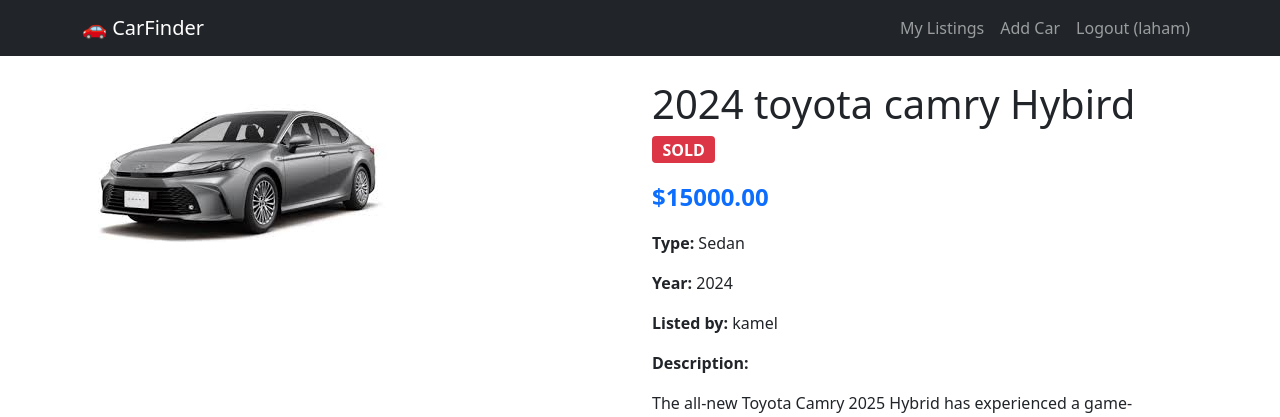
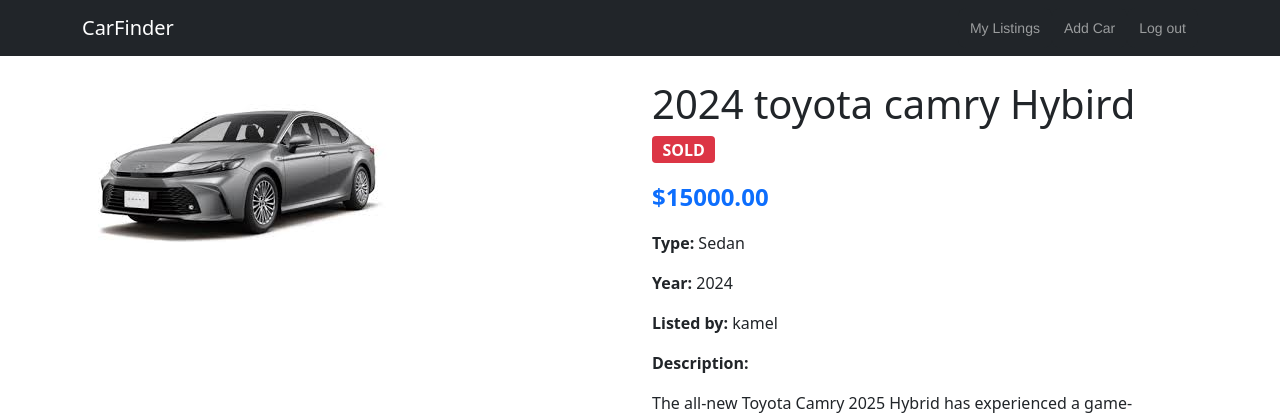
Before and after one commit to nabeellaham/Capstone-Project, a Django app: page /car/6/ in a window 1280 px wide. Shown: the top 417 px of the page. Run offline with Django 5.2, Linux system fonts and the light colour scheme; a user stored in the database is signed in; data comes from the database, SQL or seed files in the repository; both versions use the stored data as it was after the commit.

Commit message:
New design button for (logout ,my listings , add car)

```diff
--- a/cap2/car_finder/car_finder/settings.py
+++ b/cap2/car_finder/car_finder/settings.py
@@ -89,3 +89,4 @@ LOGIN_REDIRECT_URL = 'home'
 LOGIN_URL = 'login'
 
 DEFAULT_AUTO_FIELD = 'django.db.models.BigAutoField'
+LOGOUT_REDIRECT_URL = 'login'
--- a/cap2/car_finder/users/templates/base.html
+++ b/cap2/car_finder/users/templates/base.html
@@ -23,18 +23,58 @@
             height: 200px;
             object-fit: cover;
         }
+        .button-1 {
+            background-color: #212529;
+            border-radius: 8px;
+            border-width: 0;
+            color: #9b9d9e;
+             cursor: pointer;
+            display: inline-block;
+            font-family: "Haas Grot Text R Web", "Helvetica Neue", Helvetica, Arial, sans-serif;
+            font-size: 14px;
+            font-weight: 500;
+            line-height: 20px;
+            list-style: none;
+            margin: 0;
+            padding: 10px 12px;
+            text-align: center;
+            transition: all 200ms;
+            vertical-align: baseline;
+            white-space: nowrap;
+            user-select: none;
+            -webkit-user-select: none;
+            touch-action: manipulation;
+}
     </style>
 </head>
 <body>
     <nav class="navbar navbar-expand-lg navbar-dark bg-dark">
         <div class="container">
-            <a class="navbar-brand" href="{% url 'home' %}">🚗 CarFinder</a>
+            <a class="navbar-brand" href="{% url 'home' %}"> CarFinder</a>
 
             <div class="navbar-nav ms-auto">
                 {% if user.is_authenticated %}
-                    <a class="nav-link" href="{% url 'my-listings' %}">My Listings</a>
-                    <a class="nav-link" href="{% url 'add-car' %}">Add Car</a>
-                    <a class="nav-link" href="{% url 'logout' %}">Logout ({{ user.username }})</a>
+                    <li>
+                  <form id="my-listings-form" method="post" action="{% url 'my-listings' %}">
+                     {% csrf_token %}
+
+                     <button class="button-1" role="button">My Listings</button>
+                  </form>
+                </li>
+                <li>
+                  <form id="add-car-form" method="post" action="{% url 'add-car' %}">
+                     {% csrf_token %}
+
+                     <button class="button-1" role="button">Add Car</button>
+                  </form>
+                </li>
+               <li>
+                  <form id="logout-form" method="post" action="{% url 'logout' %}">
+                     {% csrf_token %}
+
+                     <button class="button-1"  role="button">Log out</button>
+                  </form>
+                </li>
                 {% else %}
                     <a class="nav-link" href="{% url 'login' %}">Login</a>
                     <a class="nav-link" href="{% url 'register' %}">Register</a>
--- a/cap2/car_finder/users/templates/users/logout.html
+++ b/cap2/car_finder/users/templates/users/logout.html
@@ -7,9 +7,13 @@
             <div class="card-body text-center">
                 <h2>You have been logged out</h2>
                 <p>Thank you for using CarFinder!</p>
+
                 <a href="{% url 'login' %}" class="btn btn-primary">Login Again</a>
                 <a href="{% url 'home' %}" class="btn btn-secondary">Back to Home</a>
+
+  </li>
             </div>
+
         </div>
     </div>
 </div>
--- a/cap2/car_finder/users/urls.py
+++ b/cap2/car_finder/users/urls.py
@@ -5,5 +5,5 @@ from . import views
 urlpatterns = [
     path('register/', views.register, name='register'),
     path('login/', auth_views.LoginView.as_view(template_name='users/login.html'), name='login'),
-    path('logout/', auth_views.LogoutView.as_view(template_name='users/logout.html'), name='logout'),
+    path('accounts/logout/', auth_views.LogoutView.as_view(template_name='users/logout.html'), name='logout'),
 ]
```
Also changed, not shown: cap2/car_finder/db.sqlite3, cap2/car_finder/media/car_images/2.jfif (added), cap2/car_finder/media/car_images/2025-Mercedes-Benz-G-Wagon.avif (added), cap2/car_finder/media/car_images/toyta.jfif (added).
